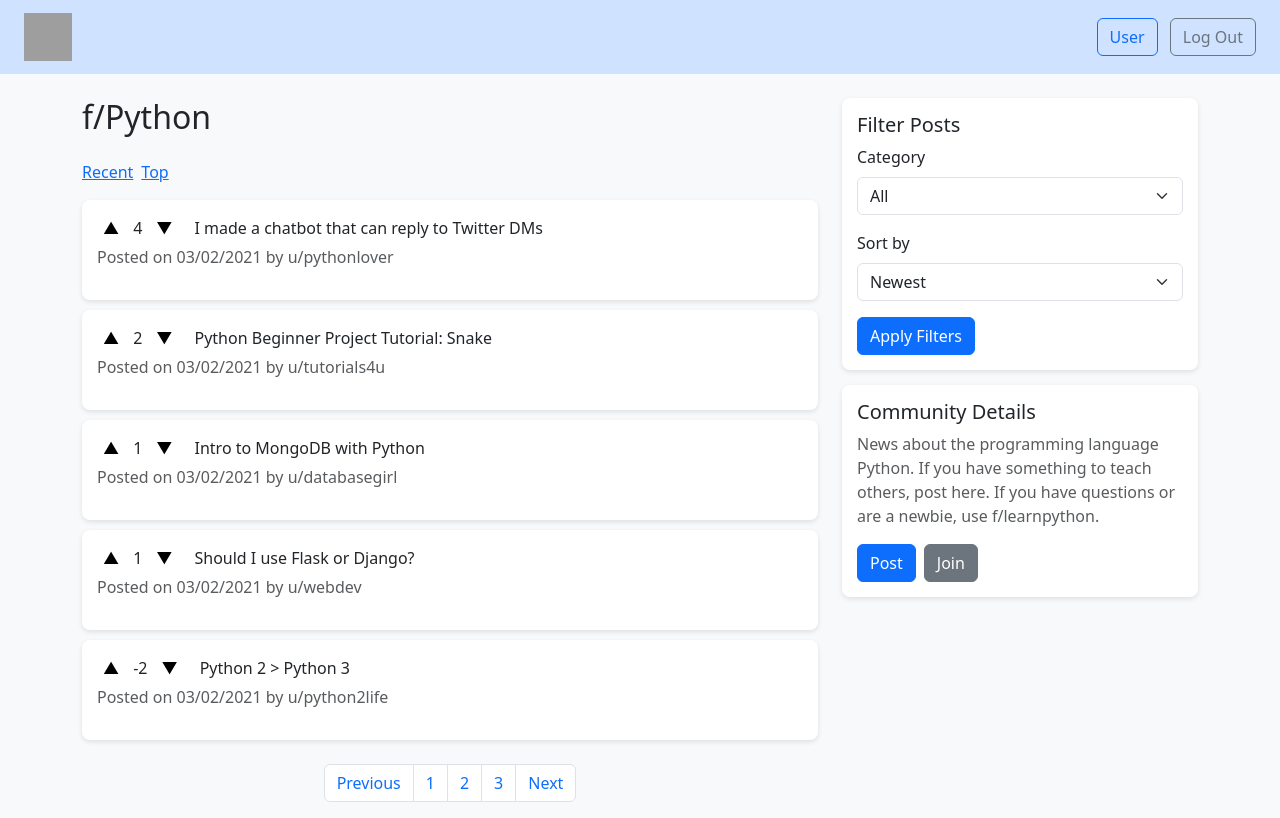
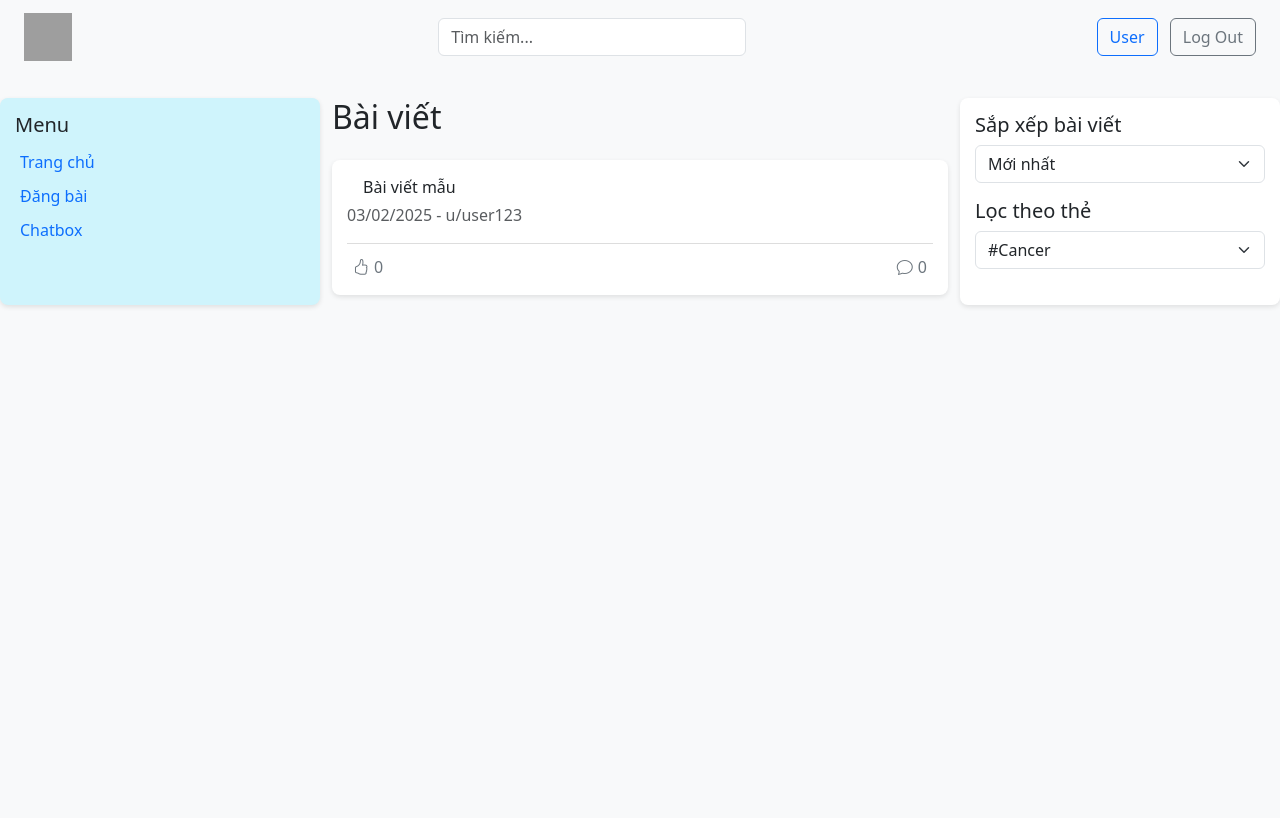
Before and after one commit to tontide1/ADP-Project, a Python web app: template app/templates/layout.html in a window 1280 px wide. After the commit the page ends 307 px from the top, so only its background shows below. Run offline with Jinja, Linux system fonts and the light colour scheme; the template is opened without the code that fills it, so the values that code supplies are empty; grey boxes are pictures that could not be loaded.

Commit message:
Chinh sua lai layout cua trang chu

```diff
--- a/app/static/css/layout_style.css
+++ b/app/static/css/layout_style.css
@@ -1,9 +1,5 @@
 body {
     background-color: #f8f9fa;
-}
-
-.nav-link {
-    color: #007bff;
 }
 
 .logo {
@@ -17,27 +13,56 @@ body {
     padding: 15px;
     margin-bottom: 10px;
     box-shadow: 0 2px 5px rgba(0, 0, 0, 0.1);
+    cursor: pointer;
 }
 
-.vote-btn {
+.post-card:hover {
+    background-color: #f1f1f1;
+}
+
+.interaction-bar {
+    display: flex;
+    justify-content: space-between;
+    border-top: 1px solid #ddd;
+    padding-top: 10px;
+    margin-top: 10px;
+}
+
+.interaction-bar button {
     background: transparent;
     border: none;
     cursor: pointer;
+    color: #6c757d;
+    display: flex;
+    align-items: center;
 }
 
-.vote-btn:hover {
+.interaction-bar button.liked i {
     color: #007bff;
 }
 
-.community-details,
-.filter-section {
-    background-color: white;
-    border-radius: 8px;
-    padding: 15px;
-    box-shadow: 0 2px 5px rgba(0, 0, 0, 0.1);
-    margin-bottom: 15px;
+.interaction-bar button:hover i {
+    color: #007bff;
 }
 
-.pagination {
-    justify-content: center;
+.interaction-bar i {
+    margin-right: 5px;
 }
+
+.side-menu {
+    background-color: white;
+    padding: 15px;
+    border-radius: 8px;
+    box-shadow: 0 2px 5px rgba(0, 0, 0, 0.1);
+}
+
+.side-menu ul li a {
+    text-decoration: none;
+    display: block;
+    padding: 5px;
+    border-radius: 5px;
+}
+
+.side-menu ul li a:hover {
+    background-color: #e9ecef;
+}
--- a/app/templates/layout.html
+++ b/app/templates/layout.html
@@ -3,8 +3,9 @@
 <head>
     <meta charset="UTF-8">
     <meta name="viewport" content="width=device-width, initial-scale=1.0">
-    <title>Community Page with Filters</title>
+    <title>Health Forum</title>
     <link href="https://cdn.jsdelivr.net/npm/bootstrap@5.3.0/dist/css/bootstrap.min.css" rel="stylesheet">
+    <link rel="stylesheet" href="https://cdn.jsdelivr.net/npm/bootstrap-icons/font/bootstrap-icons.css">
     <link rel="stylesheet" href="../static/css/layout_style.css">
     <link rel="apple-touch-icon" sizes="57x57" href="../static/ico/apple-icon-57x57.png">
     <link rel="apple-touch-icon" sizes="60x60" href="../static/ico/apple-icon-60x60.png">
@@ -25,123 +26,58 @@
     <meta name="theme-color" content="#ffffff">
 </head>
 <body>
-    <nav class="bg-primary-subtle navbar navbar-light bg-light px-4">
+    <nav class="bg-primary navbar navbar-light bg-light px-4">
         <a class="navbar-brand" href="#"><img class="logo" src="../static/img/logo.svg" alt=""></a>
+        <input class="form-control w-25" type="text" placeholder="Tìm kiếm...">
         <div>
             <a href="#" class="btn btn-outline-primary me-2">User</a>
             <a href="#" class="btn btn-outline-secondary">Log Out</a>
         </div>
     </nav>
 
-    <div class="container mt-4">
+    <div class="container-fluid mt-4">
         <div class="row">
-            <div class="col-md-8">
-                <h2 class="mb-4">f/Python</h2>
-                <div class="d-flex mb-3">
-                    <a href="#" class="me-2">Recent</a>
-                    <a href="#">Top</a>
-                </div>
-
-                <!-- Post Items -->
-                <div class="post-card">
-                    <div class="d-flex align-items-center">
-                        <button class="vote-btn">&#9650;</button>
-                        <span class="mx-2">4</span>
-                        <button class="vote-btn">&#9660;</button>
-                        <div class="ms-3">I made a chatbot that can reply to Twitter DMs</div>
-                    </div>
-                    <p class="text-muted mt-1">Posted on 03/02/2021 by u/pythonlover</p>
-                </div>
-
-                <div class="post-card">
-                    <div class="d-flex align-items-center">
-                        <button class="vote-btn">&#9650;</button>
-                        <span class="mx-2">2</span>
-                        <button class="vote-btn">&#9660;</button>
-                        <div class="ms-3">Python Beginner Project Tutorial: Snake</div>
-                    </div>
-                    <p class="text-muted mt-1">Posted on 03/02/2021 by u/tutorials4u</p>
-                </div>
-
-                <div class="post-card">
-                    <div class="d-flex align-items-center">
-                        <button class="vote-btn">&#9650;</button>
-                        <span class="mx-2">1</span>
-                        <button class="vote-btn">&#9660;</button>
-                        <div class="ms-3">Intro to MongoDB with Python</div>
-                    </div>
-                    <p class="text-muted mt-1">Posted on 03/02/2021 by u/databasegirl</p>
-                </div>
-
-                <div class="post-card">
-                    <div class="d-flex align-items-center">
-                        <button class="vote-btn">&#9650;</button>
-                        <span class="mx-2">1</span>
-                        <button class="vote-btn">&#9660;</button>
-                        <div class="ms-3">Should I use Flask or Django?</div>
-                    </div>
-                    <p class="text-muted mt-1">Posted on 03/02/2021 by u/webdev</p>
-                </div>
-
-                <div class="post-card">
-                    <div class="d-flex align-items-center">
-                        <button class="vote-btn">&#9650;</button>
-                        <span class="mx-2">-2</span>
-                        <button class="vote-btn">&#9660;</button>
-                        <div class="ms-3">Python 2 > Python 3</div>
-                    </div>
-                    <p class="text-muted mt-1">Posted on 03/02/2021 by u/python2life</p>
-                </div>
-
-                <!-- Pagination -->
-                <nav aria-label="Page navigation">
-                    <ul class="pagination mt-4">
-                        <li class="page-item"><a class="page-link" href="#">Previous</a></li>
-                        <li class="page-item"><a class="page-link" href="#">1</a></li>
-                        <li class="page-item"><a class="page-link" href="#">2</a></li>
-                        <li class="page-item"><a class="page-link" href="#">3</a></li>
-                        <li class="page-item"><a class="page-link" href="#">Next</a></li>
-                    </ul>
-                </nav>
+            <!-- Left Sidebar -->
+            <div class="bg-info-subtle col-md-3 side-menu">
+                <h5>Menu</h5>
+                <ul class="list-unstyled">
+                    <li><a href="#" onclick="redirectToPage('home.html')">Trang chủ</a></li>
+                    <li><a href="#" onclick="redirectToPage('post.html')">Đăng bài</a></li>
+                    <li><a href="#" onclick="redirectToPage('chatbox.html')">Chatbox</a></li>
+                </ul>
             </div>
 
-            <div class="col-md-4">
-                <div class="filter-section">
-                    <h5>Filter Posts</h5>
-                    <form>
-                        <div class="mb-3">
-                            <label for="category" class="form-label">Category</label>
-                            <select id="category" class="form-select">
-                                <option>All</option>
-                                <option>Tutorials</option>
-                                <option>Questions</option>
-                                <option>Discussions</option>
-                            </select>
-                        </div>
-                        <div class="mb-3">
-                            <label for="sort" class="form-label">Sort by</label>
-                            <select id="sort" class="form-select">
-                                <option>Newest</option>
-                                <option>Most Liked</option>
-                                <option>Most Commented</option>
-                            </select>
-                        </div>
-                        <button type="submit" class="btn btn-primary">Apply Filters</button>
-                    </form>
-                </div>
-
-                <div class="community-details">
-                    <h5>Community Details</h5>
-                    <p class="text-muted">News about the programming language Python. If you have something to teach others, post here. If you have questions or are a newbie, use f/learnpython.</p>
-                    <div class="d-flex">
-                        <button class="btn btn-primary me-2">Post</button>
-                        <button class="btn btn-secondary">Join</button>
+            <!-- Main Content -->
+            <div class="col-md-6">
+                <h2 class="mb-4">Bài viết</h2>
+                <div class="post-card" onclick="redirectToPost()">
+                    <div class="d-flex align-items-center">
+                        <div class="ms-3">Bài viết mẫu</div>
+                    </div>
+                    <p class="text-muted mt-1">03/02/2025 - u/user123</p>
+                    <div class="interaction-bar">
+                        <button class="like-btn" onclick="toggleLike(this)"><i class="bi bi-hand-thumbs-up"></i> <span class="like-count">0</span></button>
+                        <button class="comment-btn" onclick="redirectToPost()"><i class="bi bi-chat"></i> <span class="comment-count">0</span></button>
                     </div>
                 </div>
             </div>
+
+            <!-- Right Sidebar -->
+            <div class="col-md-3 side-menu">
+                <h5>Sắp xếp bài viết</h5>
+                <select class="form-select mb-3">
+                    <option>Mới nhất</option>
+                    <option>Like nhiều nhất</option>
+                    <option>Bài của tôi</option>
+                </select>
+                <h5>Lọc theo thẻ</h5>
+                <select class="form-select">
+                    <option>#Cancer</option>
+                    <option>#Sick</option>
+                </select>
+            </div>
         </div>
     </div>
-
     <script src="https://cdn.jsdelivr.net/npm/bootstrap@5.3.0/dist/js/bootstrap.bundle.min.js"></script>
 </body>
 </html>
```
